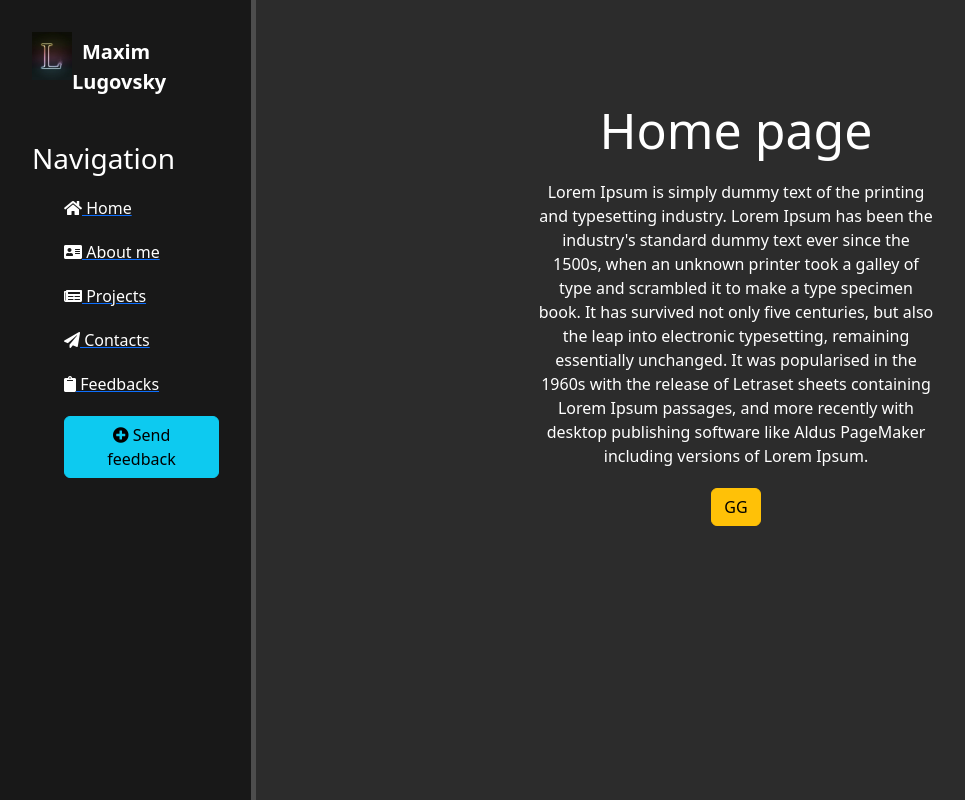
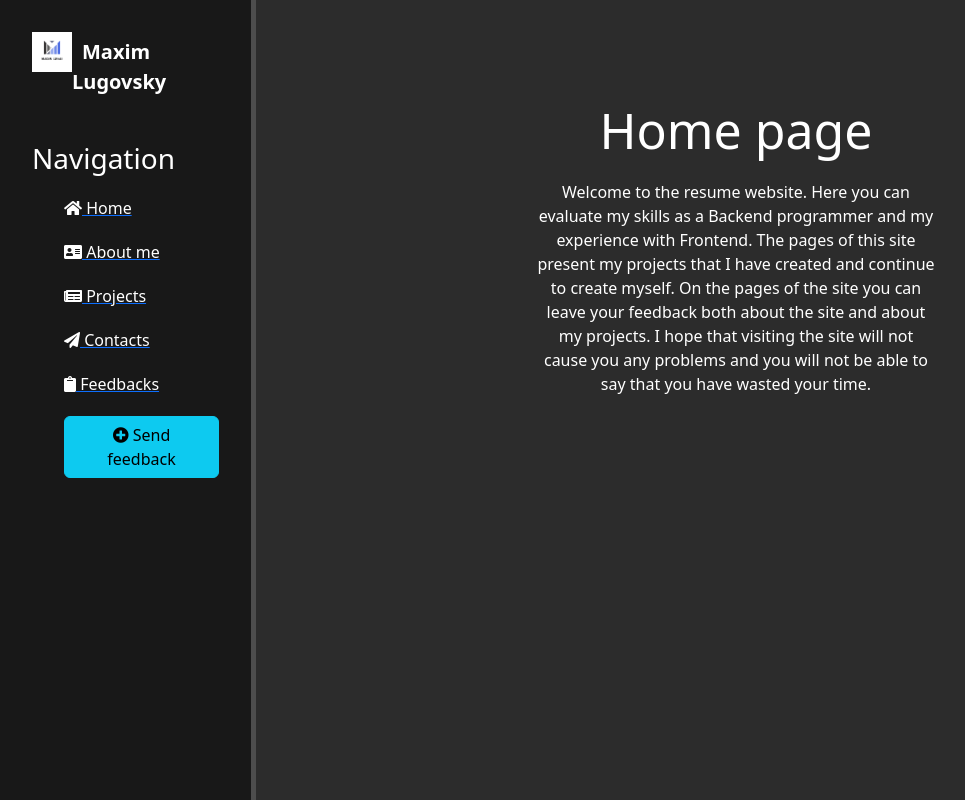
Before and after one commit to MaxLugas/LugasSite, a Django app: page / in a window 1280 px wide. Shown: the whole page, without its empty margins (0-965 px from the left). Run offline with Django 4.2, Linux system fonts and the light colour scheme; some libraries are stand-ins or nearby versions.

Commit message:
something new

```diff
--- a/LugasSite/main/templates/main/index.html
+++ b/LugasSite/main/templates/main/index.html
@@ -6,9 +6,14 @@
 {% endblock %}
 
 {% block content %}
-    <div class="features">
-        <h1>{{ title }}</h1>
-        <p>Lorem Ipsum is simply dummy text of the printing and typesetting industry. Lorem Ipsum has been the industry's standard dummy text ever since the 1500s, when an unknown printer took a galley of type and scrambled it to make a type specimen book. It has survived not only five centuries, but also the leap into electronic typesetting, remaining essentially unchanged. It was popularised in the 1960s with the release of Letraset sheets containing Lorem Ipsum passages, and more recently with desktop publishing software like Aldus PageMaker including versions of Lorem Ipsum.</p>
-        <button class="btn btn-warning">GG</button>
-    </div>
+<div class="features">
+    <h1>{{ title }}</h1>
+    <p>Welcome to the resume website. Here you can evaluate my skills as a Backend programmer and my experience with
+        Frontend.
+        The pages of this site present my projects that I have created and continue to create myself. On the
+        pages of the site you can leave your feedback both about the site and about my projects.
+        I hope that visiting the site will not cause you any problems and you will not be able to say that you have
+        wasted your time.</p>
+    {# <button class="btn btn-warning">GG</button> #}
+</div>
 {% endblock %}
--- a/LugasSite/main/templates/main/layout.html
+++ b/LugasSite/main/templates/main/layout.html
@@ -13,7 +13,7 @@
 </head>
 <body>
     <aside>
-        <img src="{% static 'main/img/LetterL.jpg' %}" alt="Logo">
+        <img src="{% static 'main/img/logo.png' %}" alt="Logo">
         <span class="logo">Maxim Lugovsky</span>
         <h3>Navigation</h3>
         <ul>
```
Also changed, not shown: LugasSite/main/templates/main/about.html (+9 -5 lines), LugasSite/db.sqlite3, LugasSite/feedback/migrations/0002_alter_feedback_options.py (added), LugasSite/main/static/main/img/logo.png (added), LugasSite/main/static/main/img/logofile.png (deleted).
